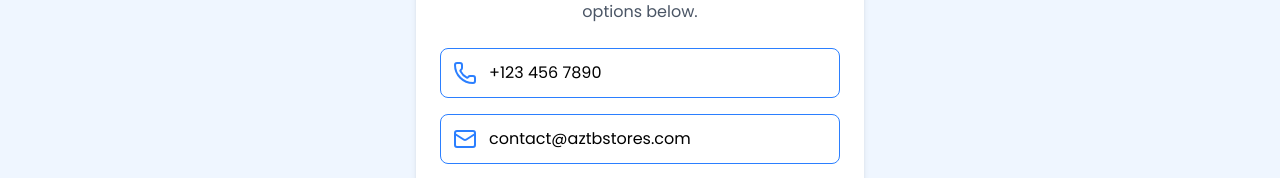
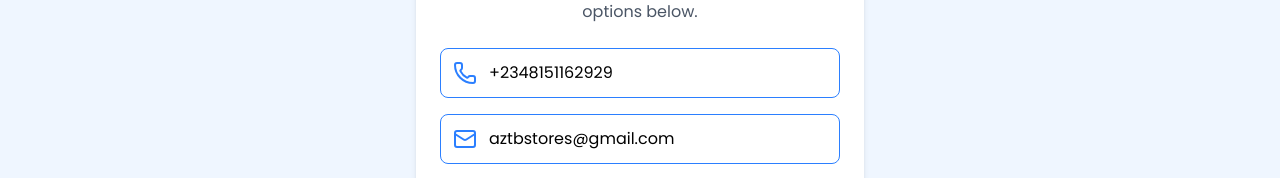
Before and after one commit to Blackscorche/AztbStores, a React (Vite) app: page /contact in a window 1280 px wide. Shown: the part 297-475 px from the top of the page. Built offline with nearby package versions, Linux system fonts and the light colour scheme.

Commit message:
Updated Contect Page with Contact Info

```diff
--- a/src/components/ContactPage.jsx
+++ b/src/components/ContactPage.jsx
@@ -21,7 +21,7 @@
               className="flex items-center space-x-3 p-3 border border-blue-500 rounded-lg hover:bg-blue-500 hover:text-white transition-all"
             >
               <Phone className="text-blue-500" />
-              <span>+123 456 7890</span>
+              <span>+2348151162929</span>
             </a>
           </li>
 
@@ -31,13 +31,13 @@
               className="flex items-center space-x-3 p-3 border border-blue-500 rounded-lg hover:bg-blue-500 hover:text-white transition-all"
             >
               <Mail className="text-blue-500" />
-              <span>contact@aztbstores.com</span>
+              <span>aztbstores@gmail.com</span>
             </a>
           </li>
 
           <li>
             <a
-              href="https://wa.me/1234567890"
+              href="https://wa.me/+2348151162929"
               target="_blank"
               rel="noopener noreferrer"
               className="flex items-center space-x-3 p-3 border border-blue-500 rounded-lg hover:bg-blue-500 hover:text-white transition-all"
--- a/src/components/ProductCategories.jsx
+++ b/src/components/ProductCategories.jsx
@@ -7,7 +7,6 @@
 import TabBanner from '../assets/appletab.png'; // Import tablets image
 import ImacBanner from '../assets/newimac.png'; // Import iMac image
 import AccesoriesBanner from '../assets/AccesoriesBanner.jpg'; // Import accessories image
-import macbookpro from '../assets/macbookspro.jpg'; // Import MacBook Pro image
 // Updated categories with relevant routes and images
 const categories = [
     {
```
